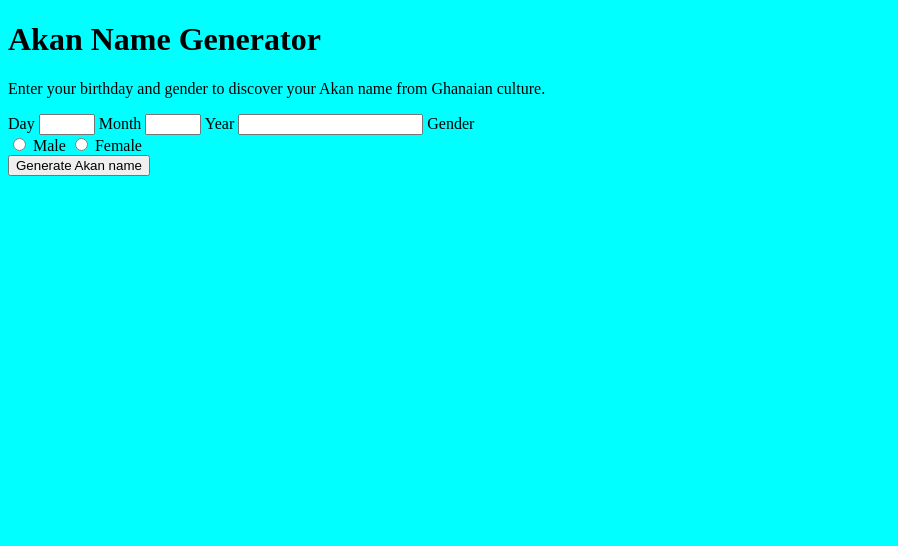
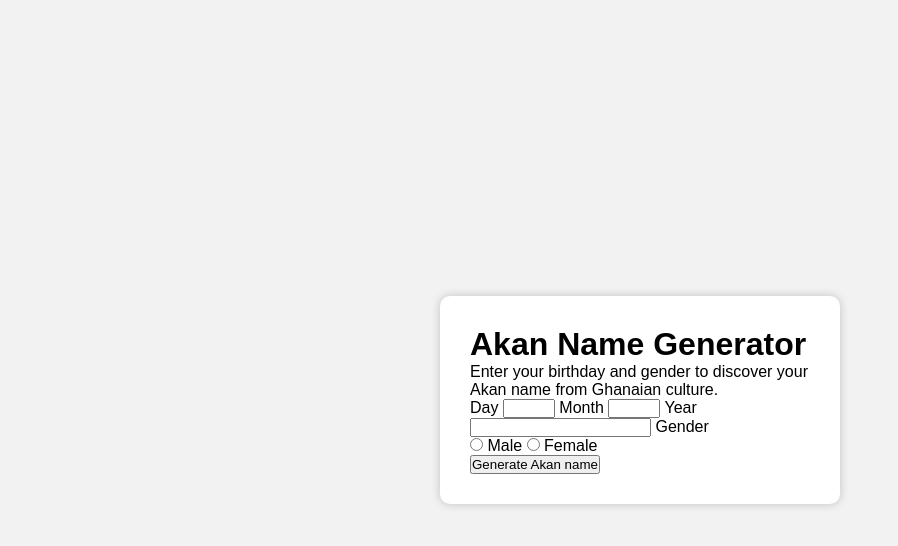
Before and after one commit to Robin-source-dev/Akan-name-generator, a plain HTML site: page index.html in a window 1280 px wide. Shown: the whole page, without its empty margins (0-898 px from the left). Drawn offline with Linux system fonts and the light colour scheme.

Commit message:
Add styling on the page

```diff
--- a/index.html
+++ b/index.html
@@ -34,8 +34,13 @@
             </div>
 
             <button type="submit">Generate Akan name</button>
+
         </form>
+
+        <div id="result"></div>
+
     </div>
 
+    <script src="script.js"></script>
 </body>
 </html>
--- a/styles.css
+++ b/styles.css
@@ -1,6 +1,22 @@
+*{
+    margin: 0;
+    padding: 0;
+    box-sizing: border-box;
+}
+
 body{
-    background-color: aqua;
+    font-family: Arial, Helvetica, sans-serif;
+    background: #f2f2f2;
+    display: flex;
+    justify-content: center;
+    align-items: center;
+    min-height: 100vh;
 }
-header{
-    text-align: center;
+
+.container{
+    background: white;
+    width: 400px;
+    padding: 30px;
+    border-radius: 10px;
+    box-shadow: 0 0 10px rgba(0, 0, 0, .2);
 }
```
